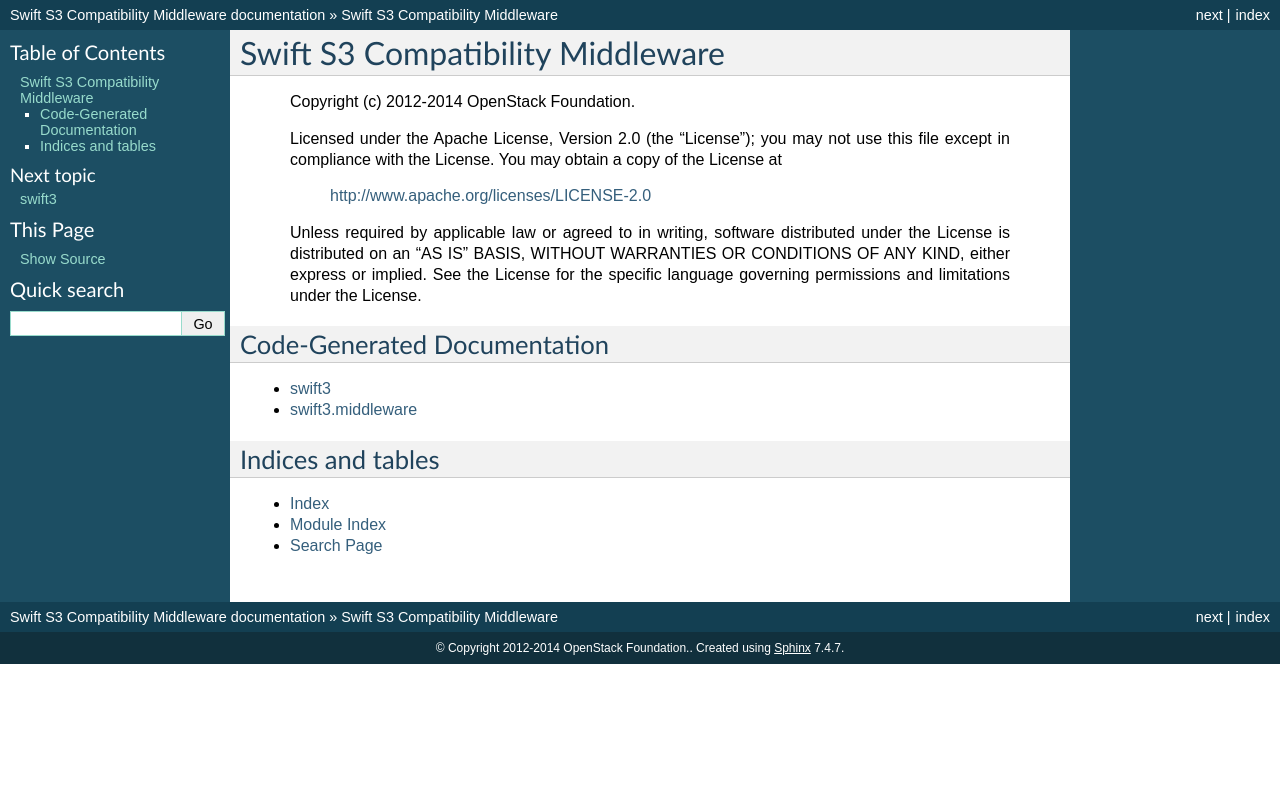
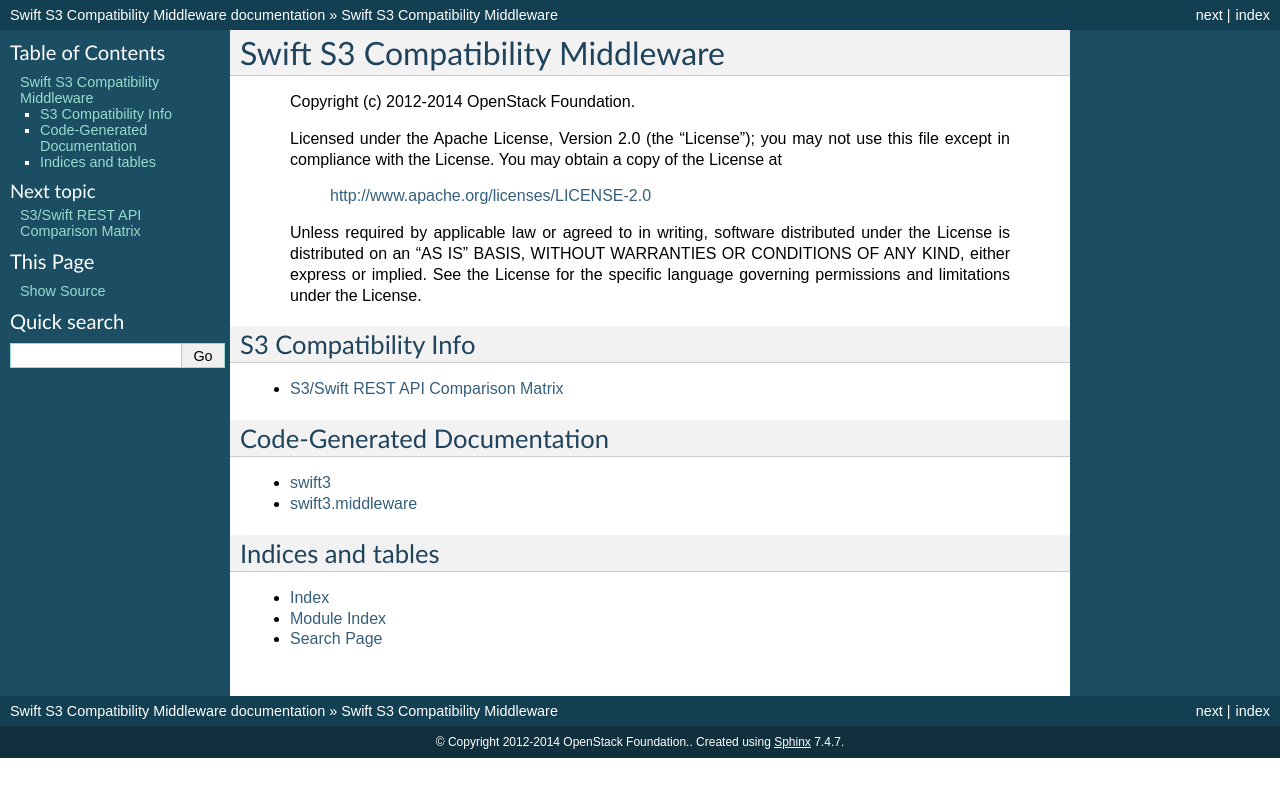
Before and after one commit to openstack-archive/swift3, a Sphinx documentation site: the page built from doc/source/index.rst, in a window 1280 px wide. Shown: the top 797 px of the page. Built offline with Sphinx 7.4.7, drawn with Linux system fonts in a browser that asks for light colours; the version number could not be read and is left out; part of the change alters nothing that is shown.

Commit message:
add s3 compat info
Change-Id: I97360c98b8eacb5138def5f4bb2c073d7b94ff5a

```diff
--- a/doc/source/index.rst
+++ b/doc/source/index.rst
@@ -15,6 +15,14 @@ Swift S3 Compatibility Middleware
     See the License for the specific language governing permissions and
     limitations under the License.
 
+S3 Compatibility Info
+=====================
+
+.. toctree::
+    :maxdepth: 1
+
+    s3_compat
+
 Code-Generated Documentation
 ============================
 
--- /dev/null
+++ b/doc/source/s3_compat.rst
@@ -0,0 +1,234 @@
+S3/Swift REST API Comparison Matrix
+===================================
+
+General compatibility statement
+-------------------------------
+
+S3 is a product from Amazon, and as such, it includes "features" that
+are  outside the scope of Swift itself. For example, Swift doesn't
+have anything to do with billing, whereas S3 buckets can be tied to
+Amazon's billing system. Similarly, log delivery is a service outside
+of Swift. It's entirely possible for a Swift deployment to provide that
+functionality, but it is not part of Swift itself. Likewise, a Swift
+deployment can provide similar geographic availability as S3, but this
+is tied to the deployer's willingness to build the infrastructure and
+support systems to do so.
+
+`Amazon S3 Object operations`_
+------------------------------
+
++----------------------------------+------------------+--------------+
+| S3 REST API method               | Category         | Swift S3 API |
++==================================+==================+==============+
+| `GET Object`_                    | Core-API         | Yes          |
++----------------------------------+------------------+--------------+
+| `HEAD Object`_                   | Core-API         | Yes          |
++----------------------------------+------------------+--------------+
+| `PUT Object`_                    | Core-API         | Yes          |
++----------------------------------+------------------+--------------+
+| `OPTIONS Object`_                | Core-API         |              |
++----------------------------------+------------------+--------------+
+| `PUT Object Copy`_               | Core-API         | Yes          |
++----------------------------------+------------------+--------------+
+| `DELETE Object`_                 | Core-API         | Yes          |
++----------------------------------+------------------+--------------+
+| `Initiate Multipart Upload`_     | Core-API         | Yes          |
++----------------------------------+------------------+--------------+
+| `Upload Part`_                   | Core-API         | Yes          |
++----------------------------------+------------------+--------------+
+| `Upload Part Copy`_              | Core-API         | Yes          |
++----------------------------------+------------------+--------------+
+| `Complete Multipart Upload`_     | Core-API         | Yes          |
++----------------------------------+------------------+--------------+
+| `Abort Multipart Upload`_        | Core-API         | Yes          |
++----------------------------------+------------------+--------------+
+| `List Parts`_                    | Core-API         | Yes          |
++----------------------------------+------------------+--------------+
+| `GET Object ACL`_                | ACLs             | Yes          |
++----------------------------------+------------------+--------------+
+| `PUT Object ACL`_                | ACLs             | Yes          |
++----------------------------------+------------------+--------------+
+| `POST Object via HTTP forms`_    | Public Website   | No           |
++----------------------------------+------------------+--------------+
+| `POST Object restore`_           | Advanced Feature | No           |
++----------------------------------+------------------+--------------+
+| `Delete Multiple Objects`_       | Advanced Feature | Yes          |
++----------------------------------+------------------+--------------+
+| `GET Object torrent`_            | Advanced Feature | No           |
++----------------------------------+------------------+--------------+
+| `PUT Object tagging`_            | Advanced Feature | No           |
++----------------------------------+------------------+--------------+
+| `GET Object tagging`_            | Advanced Feature | No           |
++----------------------------------+------------------+--------------+
+| `DELETE Object tagging`_         | Advanced Feature | No           |
++----------------------------------+------------------+--------------+
+
+`Amazon S3 Bucket operations`_
+------------------------------
+
++----------------------------------+------------------+--------------+
+| S3 REST API method               | Category         | Swift S3 API |
++==================================+==================+==============+
+| `PUT Bucket`_                    | Core-API         | Yes          |
++----------------------------------+------------------+--------------+
+| `GET Bucket (List Objects)`_     | Core-API         | Yes          |
++----------------------------------+------------------+--------------+
+| `HEAD Bucket`_                   | Core-API         | Yes          |
++----------------------------------+------------------+--------------+
+| `DELETE Bucket`_                 | Core-API         | Yes          |
++----------------------------------+------------------+--------------+
+| `List Multipart Uploads`_        | Core-API         | Yes          |
++----------------------------------+------------------+--------------+
+| `GET Bucket acl`_                | ACLs             | Yes          |
++----------------------------------+------------------+--------------+
+| `PUT Bucket acl`_                | ACLs             | Yes          |
++----------------------------------+------------------+--------------+
+| `GET Bucket Object versions`_    | Versioning       | No           |
++----------------------------------+------------------+--------------+
+| `GET Bucket versioning`_         | Versioning       | No           |
++----------------------------------+------------------+--------------+
+| `PUT Bucket versioning`_         | Versioning       | No           |
++----------------------------------+------------------+--------------+
+| `PUT Bucket website`_            | Public Website   | No           |
++----------------------------------+------------------+--------------+
+| `GET Bucket website`_            | Public Website   | No           |
++----------------------------------+------------------+--------------+
+| `DELETE Bucket website`_         | Public Website   | No           |
++----------------------------------+------------------+--------------+
+| `PUT Bucket notification`_       | Notifications    | No           |
++----------------------------------+------------------+--------------+
+| `GET Bucket notification`_       | Notifications    | No           |
++----------------------------------+------------------+--------------+
+| `PUT Bucket lifecycle`_          | Bucket Lifecycle | No           |
++----------------------------------+------------------+--------------+
+| `GET Bucket lifecycle`_          | Bucket Lifecycle | No           |
++----------------------------------+------------------+--------------+
+| `DELETE Bucket lifecycle`_       | Bucket Lifecycle | No           |
++----------------------------------+------------------+--------------+
+| `PUT Bucket policy`_             | Advanced ACLs    | No           |
++----------------------------------+------------------+--------------+
+| `GET Bucket policy`_             | Advanced ACLs    | No           |
++----------------------------------+------------------+--------------+
+| `DELETE Bucket policy`_          | Advanced ACLs    | No           |
++----------------------------------+------------------+--------------+
+| `GET Bucket CORS`_               | Public Website   | No           |
++----------------------------------+------------------+--------------+
+| `PUT Bucket CORS`_               | Public Website   | No           |
++----------------------------------+------------------+--------------+
+| `DELETE Bucket CORS`_            | Public Website   | No           |
++----------------------------------+------------------+--------------+
+| `GET Bucket location`_           | Advanced Feature | Yes          |
++----------------------------------+------------------+--------------+
+| `PUT Bucket logging`_            | Advanced Feature | No           |
++----------------------------------+------------------+--------------+
+| `GET Bucket logging`_            | Advanced Feature | No           |
++----------------------------------+------------------+--------------+
+| `PUT Bucket requestPayment`_     | Advanced Feature | No           |
++----------------------------------+------------------+--------------+
+| `GET Bucket requestPayment`_     | Advanced Feature | No           |
++----------------------------------+------------------+--------------+
+| `GET Bucket accelerate`_         | Advanced Feature | No           |
++----------------------------------+------------------+--------------+
+| `PUT Bucket accelerate`_         | Advanced Feature | No           |
++----------------------------------+------------------+--------------+
+| `GET Bucket analytics`_          | Advanced Feature | No           |
++----------------------------------+------------------+--------------+
+| `PUT Bucket analytics`_          | Advanced Feature | No           |
++----------------------------------+------------------+--------------+
+| `DELETE Bucket analytics`_       | Advanced Feature | No           |
++----------------------------------+------------------+--------------+
+| `GET Bucket inventory`_          | Advanced Feature | No           |
++----------------------------------+------------------+--------------+
+| `PUT Bucket inventory`_          | Advanced Feature | No           |
++----------------------------------+------------------+--------------+
+| `DELETE Bucket inventory`_       | Advanced Feature | No           |
++----------------------------------+------------------+--------------+
+| `GET Bucket metrics`_            | Advanced Feature | No           |
++----------------------------------+------------------+--------------+
+| `PUT Bucket metrics`_            | Advanced Feature | No           |
++----------------------------------+------------------+--------------+
+| `DELETE Bucket metrics`_         | Advanced Feature | No           |
++----------------------------------+------------------+--------------+
+| `GET Bucket replication`_        | Advanced Feature | No           |
++----------------------------------+------------------+--------------+
+| `PUT Bucket replication`_        | Advanced Feature | No           |
++----------------------------------+------------------+--------------+
+| `DELETE Bucket replication`_     | Advanced Feature | No           |
++----------------------------------+------------------+--------------+
+| `GET Bucket tagging`_            | Advanced Feature | No           |
++----------------------------------+------------------+--------------+
+| `PUT Bucket tagging`_            | Advanced Feature | No           |
++----------------------------------+------------------+--------------+
+| `DELETE Bucket tagging`_         | Advanced Feature | No           |
++----------------------------------+------------------+--------------+
+
+.. _Amazon S3 Object operations: http://docs.aws.amazon.com/AmazonS3/latest/API/RESTObjectOps.html
+.. _GET Object: http://docs.amazonwebservices.com/AmazonS3/latest/API/RESTObjectGET.html
+.. _HEAD Object: http://docs.amazonwebservices.com/AmazonS3/latest/API/RESTObjectHEAD.html
+.. _PUT Object: http://docs.amazonwebservices.com/AmazonS3/latest/API/RESTObjectPUT.html
+.. _OPTIONS Object: http://docs.aws.amazon.com/AmazonS3/latest/API/RESTOPTIONSobject.html
+.. _PUT Object Copy: http://docs.amazonwebservices.com/AmazonS3/latest/API/RESTObjectCOPY.html
+.. _DELETE Object: http://docs.amazonwebservices.com/AmazonS3/latest/API/RESTObjectDELETE.html
+.. _Initiate Multipart Upload: http://docs.amazonwebservices.com/AmazonS3/latest/API/mpUploadInitiate.html
+.. _Upload Part: http://docs.amazonwebservices.com/AmazonS3/latest/API/mpUploadUploadPart.html
+.. _Upload Part Copy: http://docs.amazonwebservices.com/AmazonS3/latest/API/mpUploadUploadPartCopy.html
+.. _Complete Multipart Upload: http://docs.amazonwebservices.com/AmazonS3/latest/API/mpUploadComplete.html
+.. _Abort Multipart Upload: http://docs.amazonwebservices.com/AmazonS3/latest/API/mpUploadAbort.html
+.. _List Parts: http://docs.amazonwebservices.com/AmazonS3/latest/API/mpUploadListParts.html
+.. _GET Object ACL: http://docs.amazonwebservices.com/AmazonS3/latest/API/RESTObjectGETacl.html
+.. _PUT Object ACL: http://docs.amazonwebservices.com/AmazonS3/latest/API/RESTObjectPUTacl.html
+.. _POST Object via HTTP forms: http://docs.amazonwebservices.com/AmazonS3/latest/API/RESTObjectPOST.html
+.. _POST Object restore: http://docs.aws.amazon.com/AmazonS3/latest/API/RESTObjectPOSTrestore.html
+.. _Delete Multiple Objects: http://docs.amazonwebservices.com/AmazonS3/latest/API/multiobjectdeleteapi.html
+.. _GET Object torrent: http://docs.amazonwebservices.com/AmazonS3/latest/API/RESTObjectGETtorrent.html
+.. _PUT Object tagging: http://docs.aws.amazon.com/AmazonS3/latest/API/RESTObjectPUTtagging.html
+.. _GET Object tagging: http://docs.aws.amazon.com/AmazonS3/latest/API/RESTObjectGETtagging.html
+.. _DELETE Object tagging: http://docs.aws.amazon.com/AmazonS3/latest/API/RESTObjectDELETEtagging.html
+
+.. _Amazon S3 Bucket operations: http://docs.amazonwebservices.com/AmazonS3/latest/API/RESTBucketOps.html
+.. _PUT Bucket: http://docs.amazonwebservices.com/AmazonS3/latest/API/RESTBucketPUT.html
+.. _GET Bucket List Objects: http://docs.amazonwebservices.com/AmazonS3/latest/API/RESTBucketGET.html
+.. _HEAD Bucket: http://docs.amazonwebservices.com/AmazonS3/latest/API/RESTBucketHEAD.html
+.. _DELETE Bucket: http://docs.amazonwebservices.com/AmazonS3/latest/API/RESTBucketDELETE.html
+.. _List Multipart Uploads: http://docs.amazonwebservices.com/AmazonS3/latest/API/mpUploadListMPUpload.html
+.. _GET Bucket acl: http://docs.amazonwebservices.com/AmazonS3/latest/API/RESTBucketGETacl.html
+.. _PUT Bucket acl: http://docs.amazonwebservices.com/AmazonS3/latest/API/RESTBucketPUTacl.html
+.. _GET Bucket Object versions: http://docs.amazonwebservices.com/AmazonS3/latest/API/RESTBucketGETVersion.html
+.. _GET Bucket versioning: http://docs.amazonwebservices.com/AmazonS3/latest/API/RESTBucketGETversioningStatus.html
+.. _PUT Bucket versioning: http://docs.amazonwebservices.com/AmazonS3/latest/API/RESTBucketPUTVersioningStatus.html
+.. _PUT Bucket website: http://docs.amazonwebservices.com/AmazonS3/latest/API/RESTBucketPUTwebsite.html
+.. _GET Bucket website: http://docs.amazonwebservices.com/AmazonS3/latest/API/RESTBucketGETwebsite.html
+.. _DELETE Bucket website: http://docs.amazonwebservices.com/AmazonS3/latest/API/RESTBucketDELETEwebsite.html
+.. _PUT Bucket notification: http://docs.amazonwebservices.com/AmazonS3/latest/API/RESTBucketPUTnotification.html
+.. _GET Bucket notification: http://docs.amazonwebservices.com/AmazonS3/latest/API/RESTBucketGETnotification.html
+.. _PUT Bucket lifecycle: http://docs.amazonwebservices.com/AmazonS3/latest/API/RESTBucketPUTlifecycle.html
+.. _GET Bucket lifecycle: http://docs.amazonwebservices.com/AmazonS3/latest/API/RESTBucketGETlifecycle.html
+.. _DELETE Bucket lifecycle: http://docs.amazonwebservices.com/AmazonS3/latest/API/RESTBucketDELETElifecycle.html
+.. _PUT Bucket policy: http://docs.amazonwebservices.com/AmazonS3/latest/API/RESTBucketPUTpolicy.html
+.. _GET Bucket policy: http://docs.amazonwebservices.com/AmazonS3/latest/API/RESTBucketGETpolicy.html
+.. _DELETE Bucket policy: http://docs.amazonwebservices.com/AmazonS3/latest/API/RESTBucketDELETEpolicy.html
+.. _GET Bucket CORS: http://docs.aws.amazon.com/AmazonS3/latest/API/RESTBucketGETcors.html
+.. _PUT Bucket CORS: http://docs.aws.amazon.com/AmazonS3/latest/API/RESTBucketPUTcors.html
+.. _DELETE Bucket CORS: http://docs.aws.amazon.com/AmazonS3/latest/API/RESTBucketDELETEcors.html
+.. _GET Bucket location: http://docs.amazonwebservices.com/AmazonS3/latest/API/RESTBucketGETlocation.html
+.. _PUT Bucket logging: http://docs.amazonwebservices.com/AmazonS3/latest/API/RESTBucketPUTlogging.html
+.. _GET Bucket logging: http://docs.amazonwebservices.com/AmazonS3/latest/API/RESTBucketGETlogging.html
+.. _PUT Bucket requestPayment: http://docs.amazonwebservices.com/AmazonS3/latest/API/RESTrequestPaymentPUT.html
+.. _GET Bucket requestPayment: http://docs.amazonwebservices.com/AmazonS3/latest/API/RESTrequestPaymentGET.html
+.. _GET Bucket accelerate: http://docs.aws.amazon.com/AmazonS3/latest/API/RESTBucketGETaccelerate.html
+.. _PUT Bucket accelerate: http://docs.aws.amazon.com/AmazonS3/latest/API/RESTBucketPUTaccelerate.html
+.. _GET Bucket analytics: http://docs.aws.amazon.com/AmazonS3/latest/API/RESTBucketGETAnalyticsConfig.html
+.. _PUT Bucket analytics: http://docs.aws.amazon.com/AmazonS3/latest/API/RESTBucketPUTAnalyticsConfig.html
+.. _DELETE Bucket analytics: http://docs.aws.amazon.com/AmazonS3/latest/API/RESTBucketDELETEAnalyticsConfig.html
+.. _GET Bucket inventory: http://docs.aws.amazon.com/AmazonS3/latest/API/RESTBucketGETInventoryConfig.html
+.. _PUT Bucket inventory: http://docs.aws.amazon.com/AmazonS3/latest/API/RESTBucketPUTInventoryConfig.html
+.. _DELETE Bucket inventory: http://docs.aws.amazon.com/AmazonS3/latest/API/RESTBucketDELETEInventoryConfig.html
+.. _GET Bucket metrics: http://docs.aws.amazon.com/AmazonS3/latest/API/RESTBucketGETMetricConfiguration.html
+.. _PUT Bucket metrics: http://docs.aws.amazon.com/AmazonS3/latest/API/RESTBucketPUTMetricConfiguration.html
+.. _DELETE Bucket metrics: http://docs.aws.amazon.com/AmazonS3/latest/API/RESTBucketDELETEMetricConfiguration.html
+.. _GET Bucket replication: http://docs.aws.amazon.com/AmazonS3/latest/API/RESTBucketGETreplication.html
+.. _PUT Bucket replication: http://docs.aws.amazon.com/AmazonS3/latest/API/RESTBucketPUTreplication.html
+.. _DELETE Bucket replication: http://docs.aws.amazon.com/AmazonS3/latest/API/RESTBucketDELETEreplication.html
+.. _GET Bucket tagging: http://docs.aws.amazon.com/AmazonS3/latest/API/RESTBucketGETtagging.html
+.. _PUT Bucket tagging: http://docs.aws.amazon.com/AmazonS3/latest/API/RESTBucketPUTtagging.html
+.. _DELETE Bucket tagging: http://docs.aws.amazon.com/AmazonS3/latest/API/RESTBucketDELETEtagging.html
```
